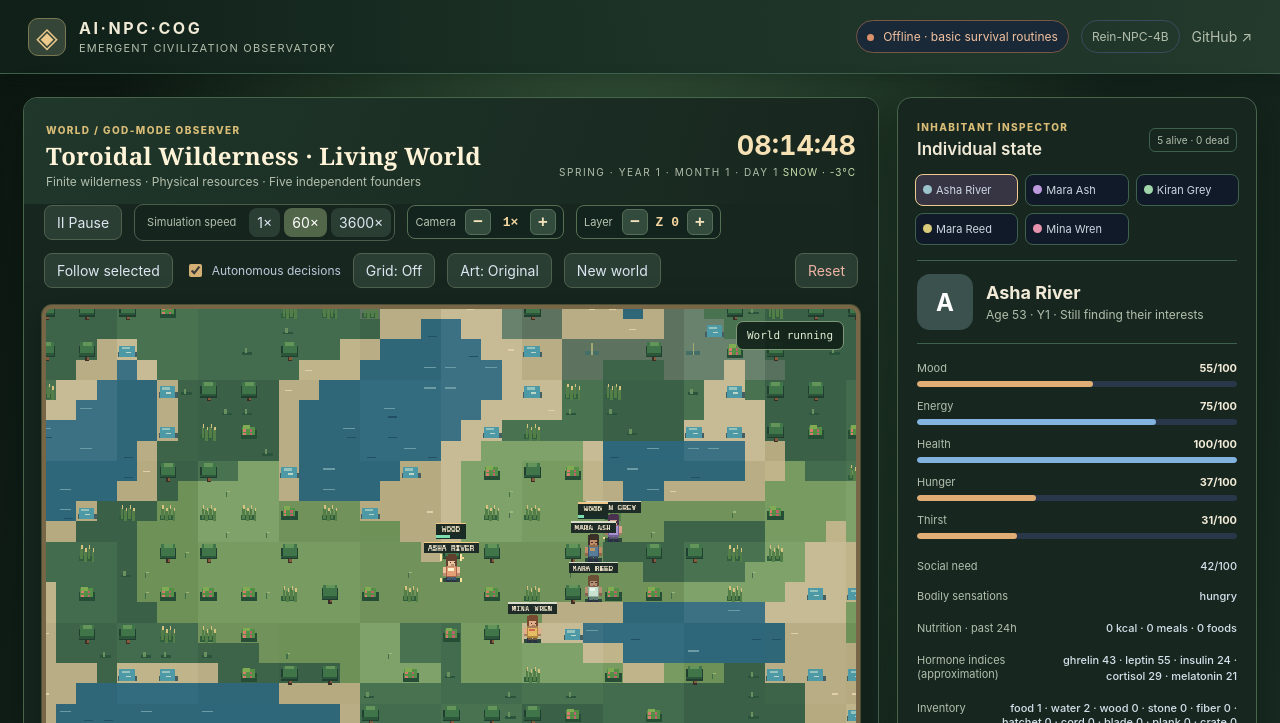
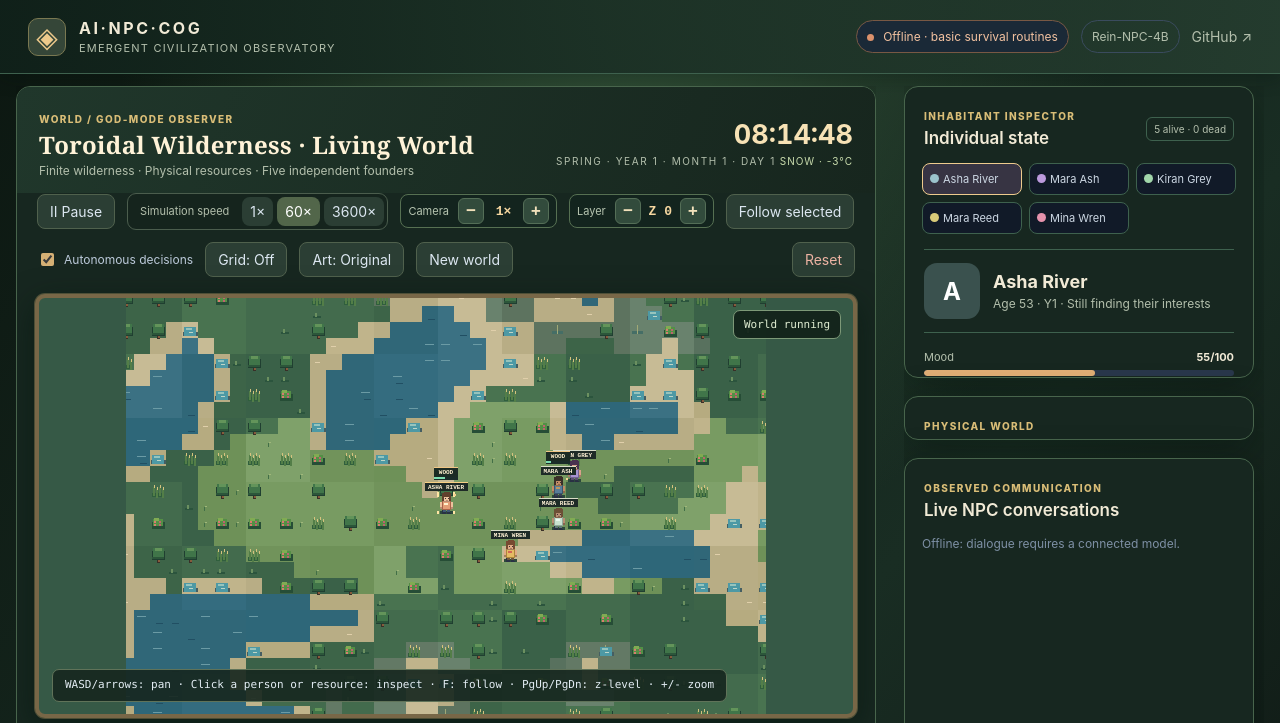
Before and after one commit to sdhaight1-hash/AI-NPC-COG, a plain HTML site: page public/index.html in a window 1280 px wide. Shown: the top 723 px of the page. Drawn offline with Linux system fonts and the light colour scheme; no server answers; animation ran at ten frames a second.

Commit message:
feat(ui): keep map and inspector in independently scrolling desktop panes

```diff
--- a/public/style.css
+++ b/public/style.css
@@ -60,3 +60,18 @@ body{background:radial-gradient(ellipse at 48% -10%,#34543a 0,transparent 54%),l
 .object-inspector #objectLocation{color:#9ebaa3;font:11px ui-monospace,Consolas,monospace}
 .world-status{background:#112019e8;border-color:#7d9978}
 #chatLog .memory{border-color:#c6a46d;color:#e2ebdb}
+
+/* Desktop observatory: independent panes prevent inspector scrolling from
+   pushing the simulation offscreen. Keep the actual canvas aspect ratio. */
+@media (min-width:1101px){
+ body{height:100dvh;overflow:hidden}
+ .layout{height:calc(100dvh - 74px);max-width:none;padding:12px 16px;
+  align-items:stretch;overflow:hidden}
+ .world-column,.sidebar{height:100%;min-height:0;overflow-y:auto;
+  overscroll-behavior:contain;scrollbar-width:thin;align-self:start}
+ .world-column{scrollbar-gutter:stable}
+ .sidebar{scrollbar-gutter:stable;display:flex}
+ .world-frame canvas{width:auto;max-width:100%;height:auto;
+  max-height:calc(100dvh - 305px);margin:0 auto}
+ .simulation{flex-shrink:0}
+}
```
